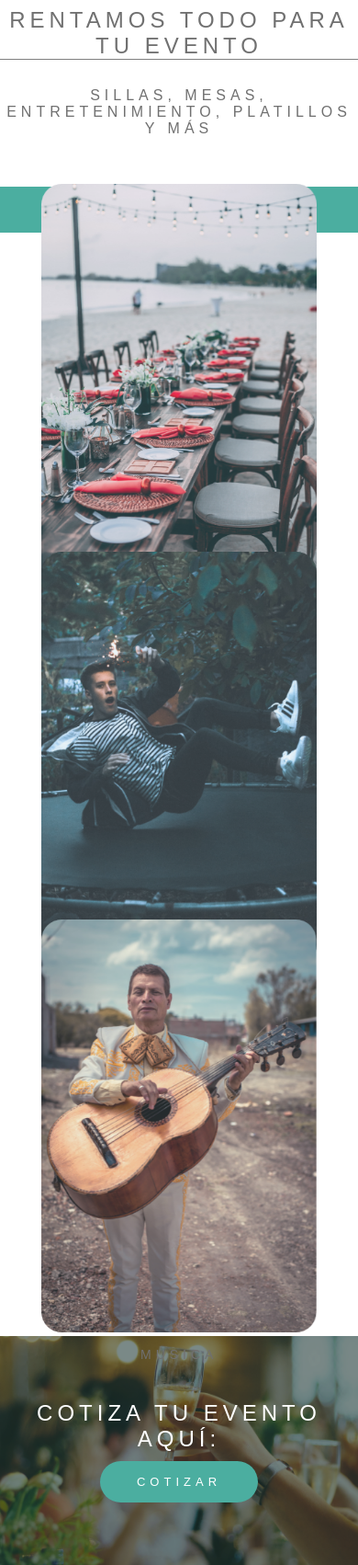
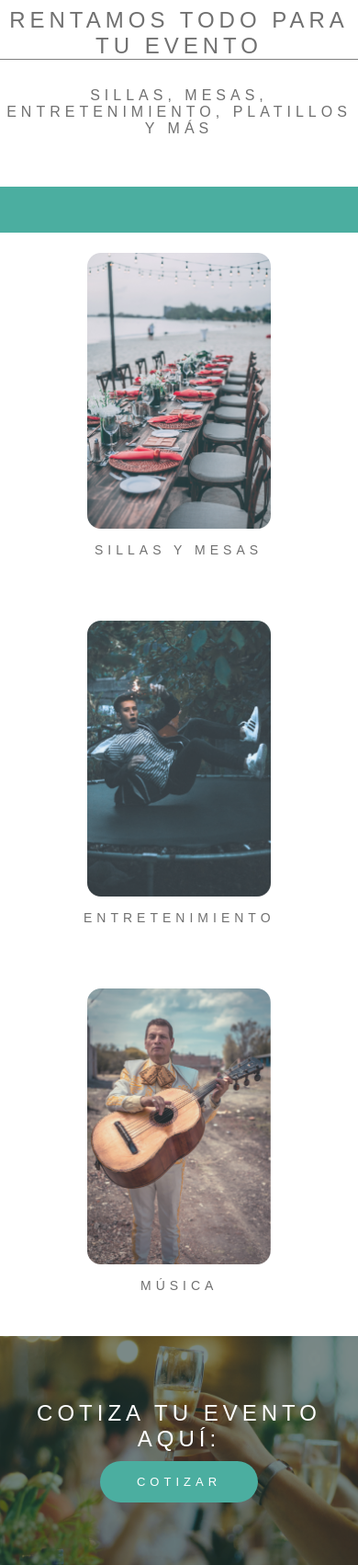
Before and after one commit to Emanyel/TITULACION2, a PHP site: page /Alquiladora/index.html in a window 390 px wide. Shown: the part 1337-3039 px from the top of the page at 92% size. Run offline with PHP 8.4, Linux system fonts and the light colour scheme; some web fonts are replaced.

Commit message:
RESPONSIVE

```diff
--- a/Alquiladora/css/grid.css
+++ b/Alquiladora/css/grid.css
@@ -199,4 +199,8 @@
     .a-link{
         margin: 5px 0px;
     }
+
+    .img-servicios{
+        width: 200px;
+    }
 }
```
